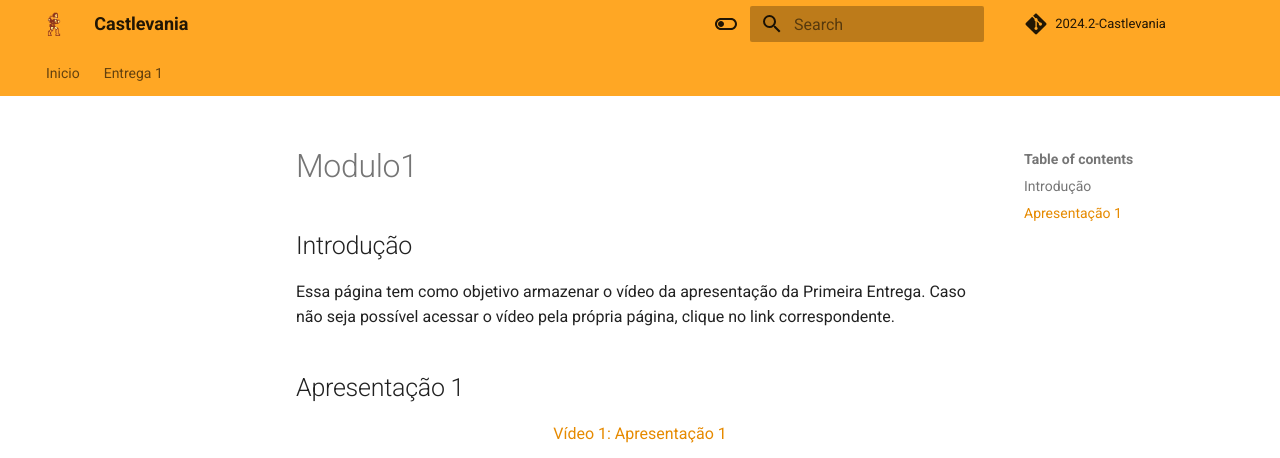
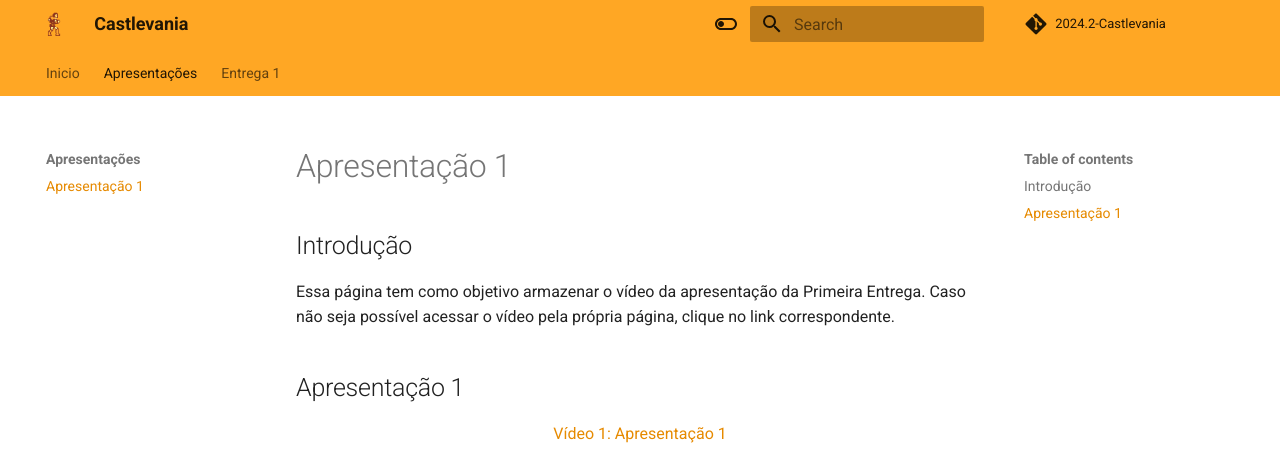
Before and after one commit to SBD1/2024.2-Castlevania, an MkDocs documentation site: the page built from docs/apresentacao/modulo1.md, in a window 1280 px wide, cut to the strip 0-458 px from the top of the page. Built offline with MkDocs 1.6.1 and Material for MkDocs 9.7.7, drawn with Linux system fonts in a browser that asks for light colours; comment, search, counter and statistics services are not loaded.

Commit message:
feat: add apresentacoes to git pages

```diff
--- a/mkdocs.yml
+++ b/mkdocs.yml
@@ -5,6 +5,8 @@ site_url: https://github.com/SBD1/2024.2-Castlevania
 site_name: Castlevania
 nav:
   - Inicio: "index.md"
+  - Apresentações:
+    - Apresentação 1: "apresentacao/modulo1.md"
   - Entrega 1:
     - Diagrama Entidade Relacionamento: "modulo1/der.md"
     - Modelo Entidade Relacionamento: "modulo1/mer.md"
```
